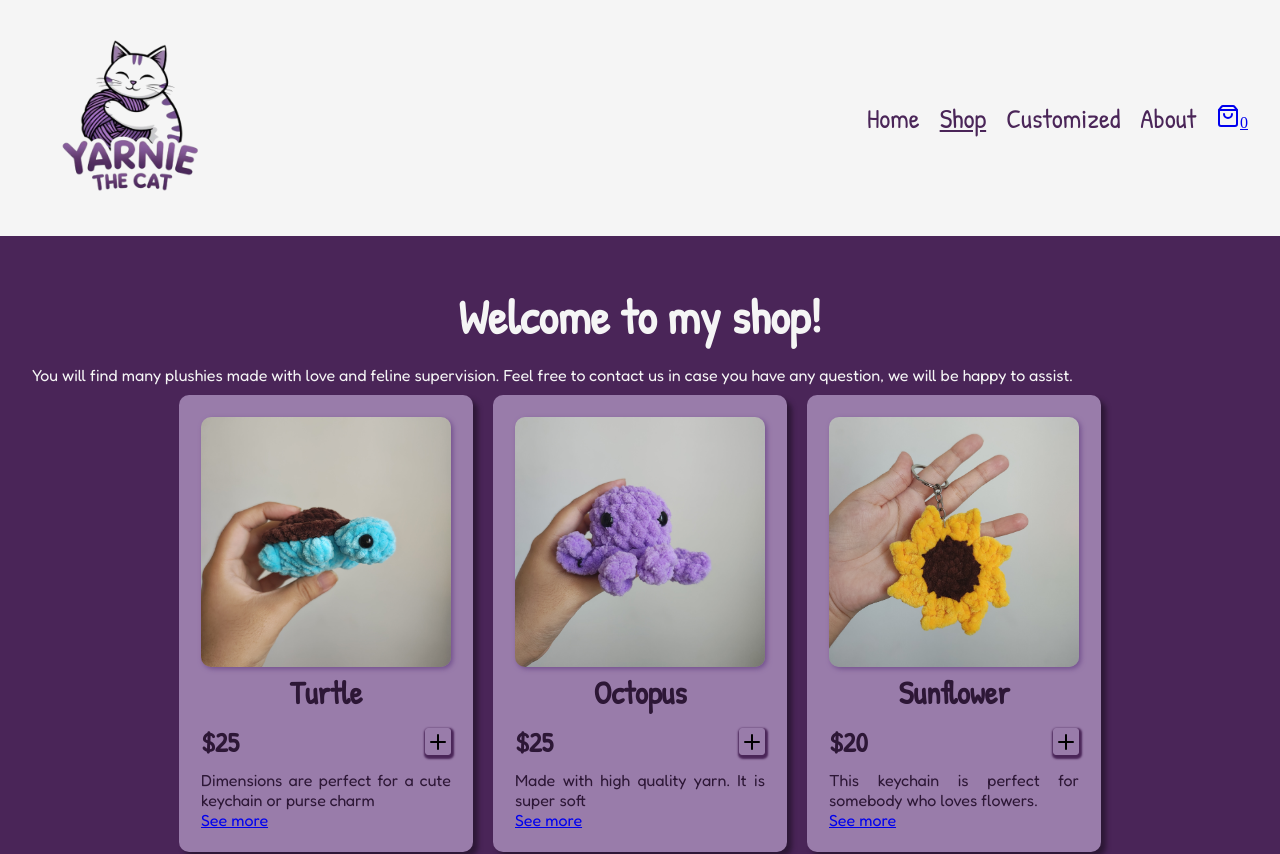
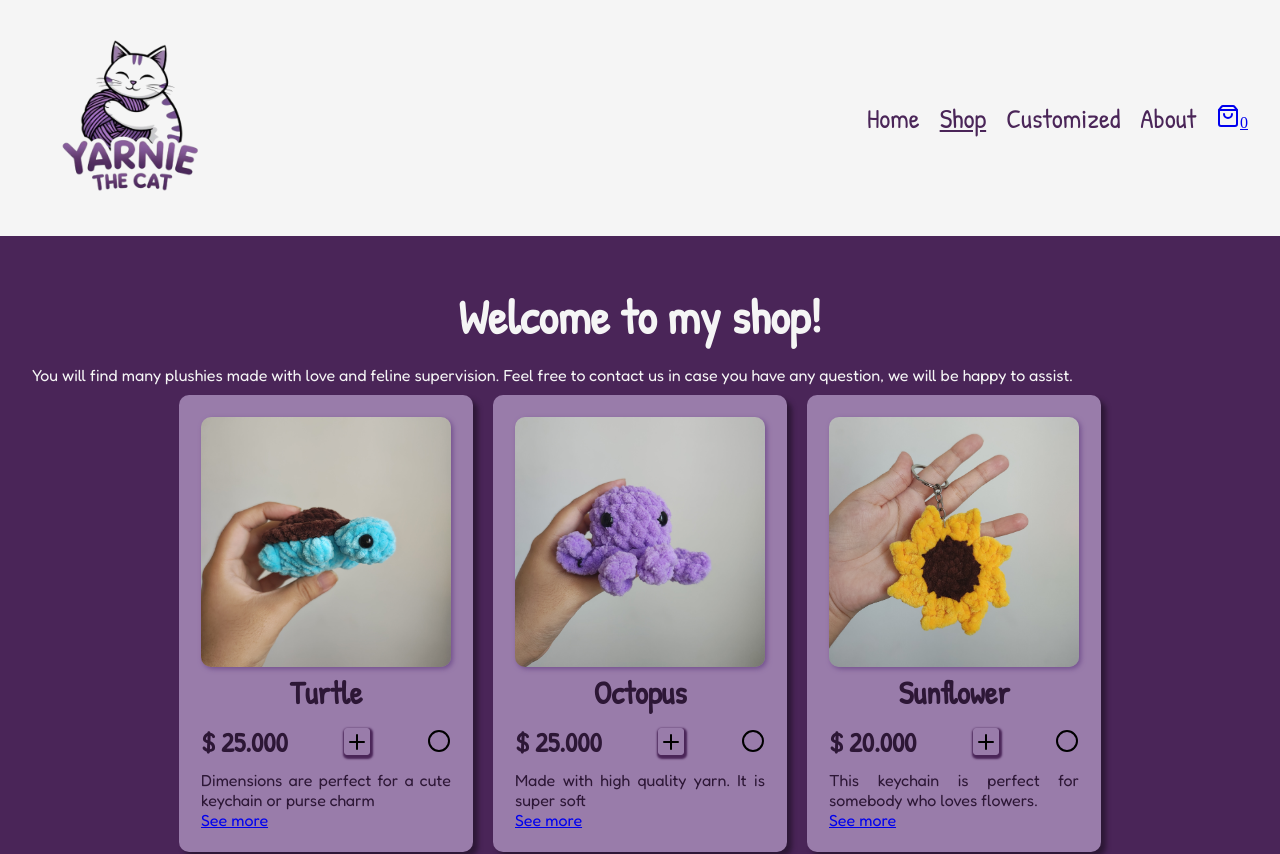
Before and after one commit to Angela-Cordero/yarnie-the-cat-shop, a React (Vite) app: page /shop in a window 1280 px wide. Shown: the top 854 px of the page. Built offline with nearby package versions, Linux system fonts and the light colour scheme.

Commit message:
Added firebase

```diff
--- a/package.json
+++ b/package.json
@@ -12,6 +12,7 @@
     "deploy": "gh-pages -d dist"
   },
   "dependencies": {
+    "firebase": "^12.1.0",
     "lucide-react": "^0.525.0",
     "react": "^19.1.0",
     "react-dom": "^19.1.0",
--- a/src/App.jsx
+++ b/src/App.jsx
@@ -4,6 +4,8 @@ import { Header } from "./components/Header";
 import { Main } from "./components/Main";
 import { Footer } from "./components/Footer";
 import { BrowserRouter } from "react-router-dom";
+
+import "./firebase";
 
 function App() {
   const name = "Angela";
--- a/src/components/Product.jsx
+++ b/src/components/Product.jsx
@@ -3,7 +3,9 @@ import octopus from "../img/octopus.jpg";
 import sunflower from "../img/sunflower.jpg";
 import turtle from "../img/turtle.jpg";
 import { Link, Routes, Route } from "react-router-dom";
-import { Plus } from "lucide-react";
+import { Circle, Plus } from "lucide-react";
+import { app } from "../firebase";
+import { getFirestore, collection, addDoc, getDocs } from "firebase/firestore";
 
 export function Product(props) {
   const products = [
@@ -41,6 +43,43 @@ export function Product(props) {
     },
   ];
 
+  const handleAddProduct = () => {
+    const db = getFirestore(app);
+
+    const productsCollection = collection(db, "products");
+
+    addDoc(productsCollection, {
+      id: 5,
+      name: "Product 5",
+      productTitle: "Dog",
+      price: 60,
+      productInfo: "This plushie is perfect for dog lovers",
+    });
+  };
+
+  const handleBringProduct = () => {
+    const db = getFirestore(app);
+
+    const productsCollection = collection(db, "products");
+
+    const request = getDocs(productsCollection);
+
+    request
+      .then((answer) => {
+        console.log("salió todo bien");
+
+        const finalProducts = [];
+
+        answer.docs.forEach((product) => {
+          finalProducts.push(product.data());
+        });
+        console.log(finalProducts);
+      })
+      .catch(() => {
+        console.log("Error 😢");
+      });
+  };
+
   return (
     <div className="catalog">
       {products.map((product, index) => {
@@ -54,10 +93,22 @@ export function Product(props) {
               ></img>
               <h3>{product.productTitle}</h3>
               <div className="productBuy">
-                <h4 className="productPrice">${product.price}</h4>
-                <button>
+                <h4 className="productPrice">
+                  {Intl.NumberFormat("es-CO", {
+                    style: "currency",
+                    currency: "COP",
+                    minimumFractionDigits: 0,
+                    maximumFractionDigits: 0,
+                  }).format(product.price * 1000)}
+                </h4>
+                <button onClick={handleAddProduct}>
                   <span className="material-symbols-outlined">
                     <Plus />
+                  </span>
+                </button>
+                <button onClick={handleBringProduct}>
+                  <span>
+                    <Circle />
                   </span>
                 </button>
               </div>
--- /dev/null
+++ b/src/firebase.js
@@ -0,0 +1,15 @@
+import { initializeApp } from "firebase/app";
+import { getAnalytics } from "firebase/analytics";
+
+const firebaseConfig = {
+  apiKey: "AIzaSyC7f81qhaJvYSgTejjaTA6jIwbdd4mrAN0",
+  authDomain: "yarnie-the-cat.firebaseapp.com",
+  projectId: "yarnie-the-cat",
+  storageBucket: "yarnie-the-cat.firebasestorage.app",
+  messagingSenderId: "294195767958",
+  appId: "1:294195767958:web:36ef05093cef2f790cb0b7",
+  measurementId: "G-M61NDH0VKE",
+};
+
+export const app = initializeApp(firebaseConfig);
+const analytics = getAnalytics(app);
```
Also changed, not shown: 1 other file (tests, documents, lock files or other folders).
